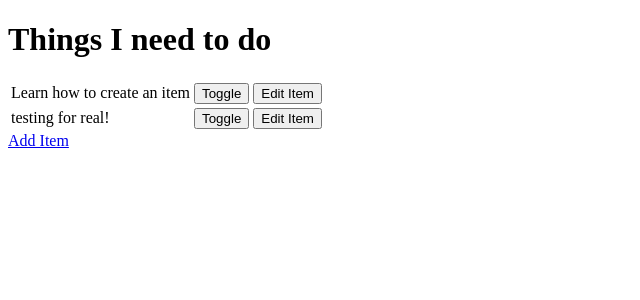
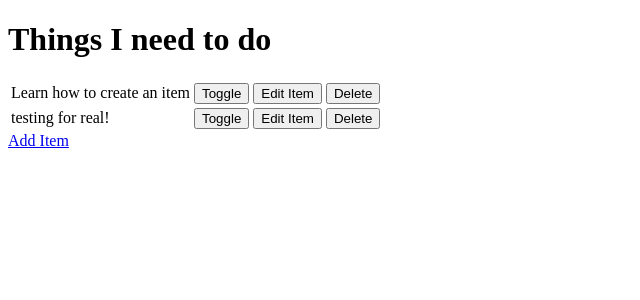
Before and after one commit to Sharon-B/hello-django, a Django app: page / in a window 1280 px wide. Shown: the top 300 px of the page, without its empty margins (0-640 px from the left). Run offline with Django 3.2, Linux system fonts and the light colour scheme; data comes from the database, SQL or seed files in the repository; both versions use the stored data as it was after the commit.

Commit message:
Add delete functionality

```diff
--- a/django_todo/urls.py
+++ b/django_todo/urls.py
@@ -23,5 +23,6 @@ urlpatterns = [
     path('', views.get_todo_list, name='get_todo_list'),
     path('add', views.add_item, name='add'),
     path('edit/<item_id>', views.edit_item, name='edit'),
-    path('toggle/<item_id>', views.toggle_item, name='toggle')
+    path('toggle/<item_id>', views.toggle_item, name='toggle'),
+    path('delete/<item_id>', views.delete_item, name='delete')
 ]
--- a/todo/templates/todo/todo_list.html
+++ b/todo/templates/todo/todo_list.html
@@ -27,6 +27,11 @@
                         <button>Edit Item</button>
                     </a>
                 </td>
+                <td>
+                    <a href="/delete/{{ item.id }}">
+                        <button>Delete</button>
+                    </a>
+                </td>
             </tr>
         {% empty %}
             <tr>
--- a/todo/views.py
+++ b/todo/views.py
@@ -51,3 +51,10 @@ def toggle_item(request, item_id):
     item.done = not item.done
     item.save()
     return redirect('get_todo_list')
+
+
+# Delete item
+def delete_item(request, item_id):
+    item = get_object_or_404(Item, id=item_id)
+    item.delete()
+    return redirect('get_todo_list')
```
Also changed, not shown: db.sqlite3.
